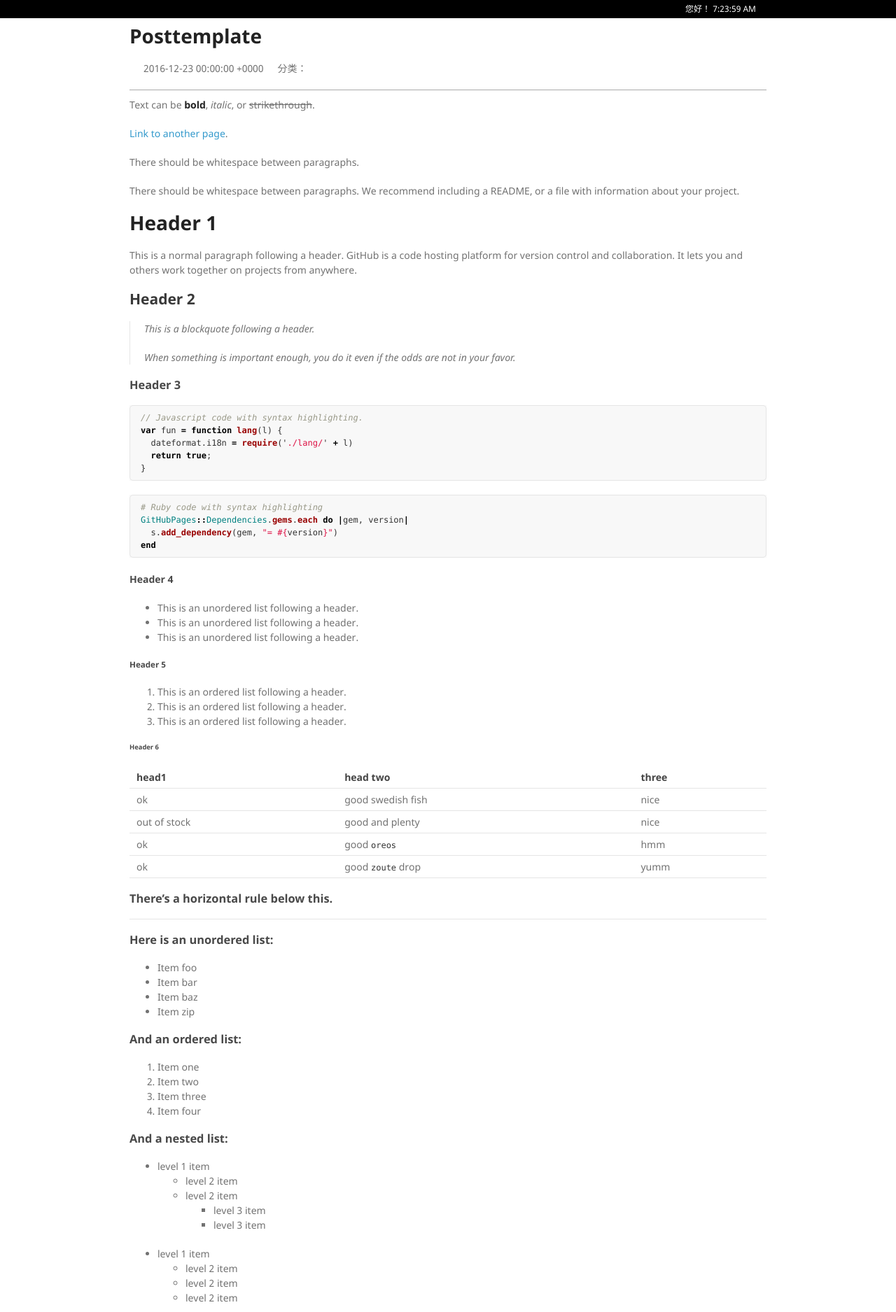
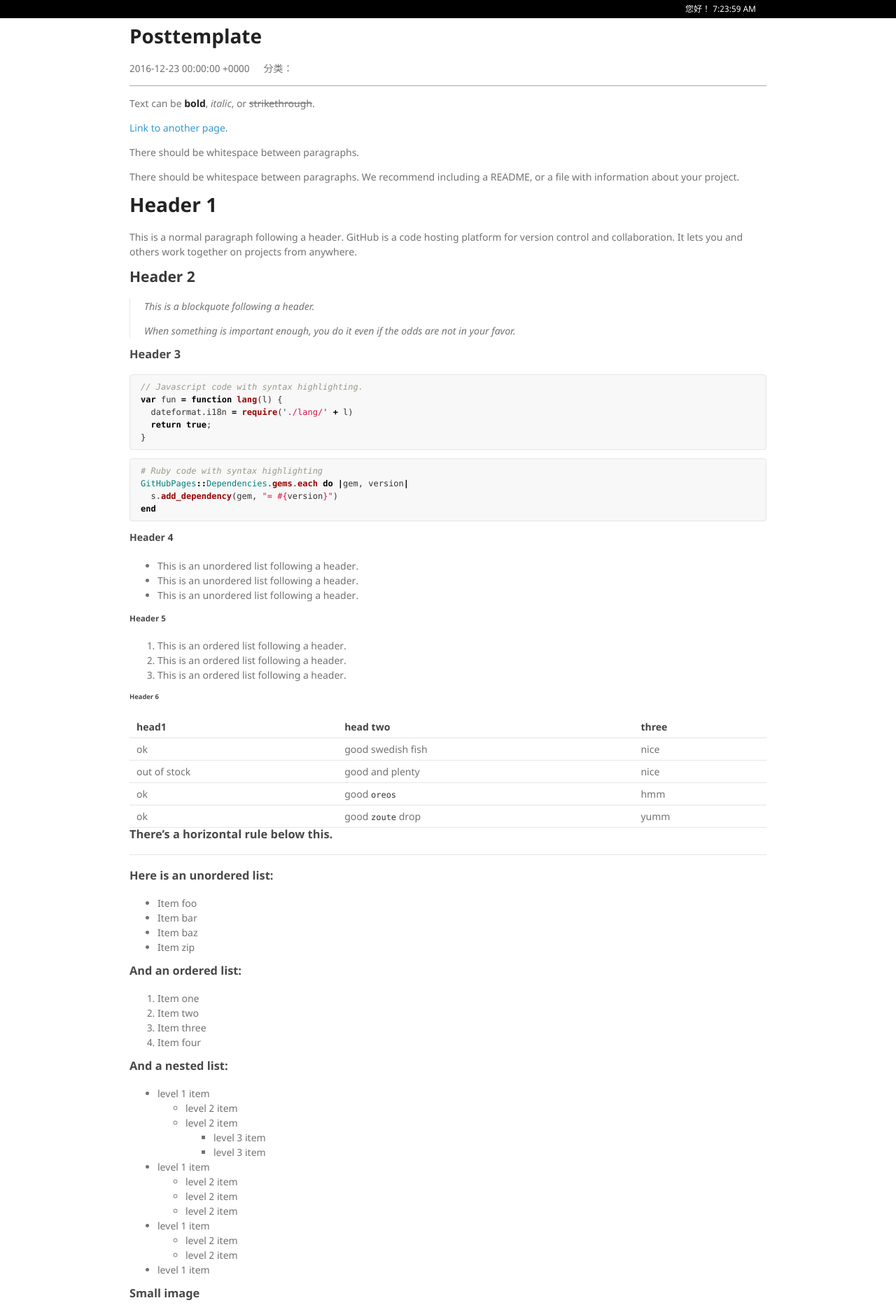
Before and after one commit to dewdz/dewdz.github.io, a Jekyll site: the page built from _posts/2016-12-23-postTemplate.md, in a window 1280 px wide. Shown: the top 1875 px of the page at 70% size. Built offline with Jekyll 4.4.1, drawn with Linux system fonts in a browser that asks for light colours; grey boxes are pictures that could not be loaded.

Commit message:
change post style

```diff
--- a/_layouts/post.html
+++ b/_layouts/post.html
@@ -23,7 +23,7 @@
 
         <header>
             <h1>{{ page.title }}</h1>
-            <p><span>{{ page.date }}</span><span>分类：{{ page.categories }}</span></p>
+            <p><span>{{ page.date }}</span><span class="margin-left-20">分类：{{ page.categories }}</span></p>
         </header>
         <section>
         {{ content }}
@@ -52,7 +52,7 @@
                     {% capture prevPostUrl %}{{ post.url }}{% endcapture %}
                 {% endfor %}
             {% endif %}
-            <div clas="clear"></div>
+            <div class="clear"></div>
         </div>
     </div>
 
--- a/assets/css/post-style.scss
+++ b/assets/css/post-style.scss
@@ -133,11 +133,11 @@
 
 .clear{ height:0px;font-size:0;clear:both;}
 
+.margin-left-20{ margin-left: 20px; }
+
 body { background-color: #fff; margin: 0px; font: 14px/1.5 "Noto Sans", "Helvetica Neue", Helvetica, Arial, sans-serif; color: #727272; font-weight: 400; }
 
 h1, h2, h3, h4, h5, h6 { color: #222; margin: 0 0 20px; }
-
-p, ul, ol, table, pre, dl { margin: 0 0 20px; }
 
 h1, h2, h3 { line-height: 1.1; }
 
@@ -180,8 +180,6 @@ th { color: #444; }
 img { max-width: 100%; }
 
 header { -webkit-font-smoothing: subpixel-antialiased; border-bottom: 1px solid #aaa;}
-
-header p span{ margin-left: 20px; }
 
 header ul { list-style: none; height: 40px; padding: 0; background: #f4f4f4; border-radius: 5px; border: 1px solid #e0e0e0; width: 270px; }
 
```
